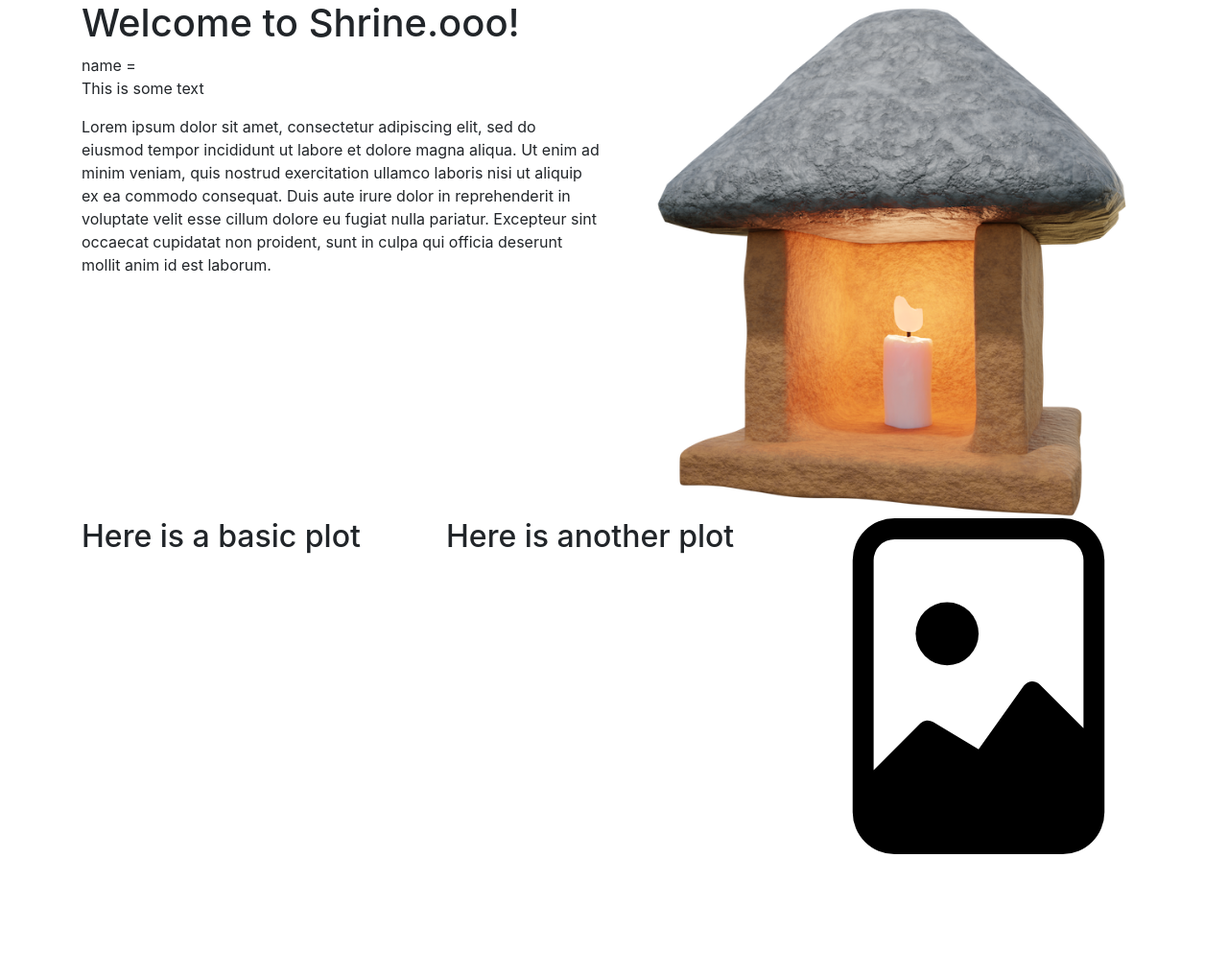
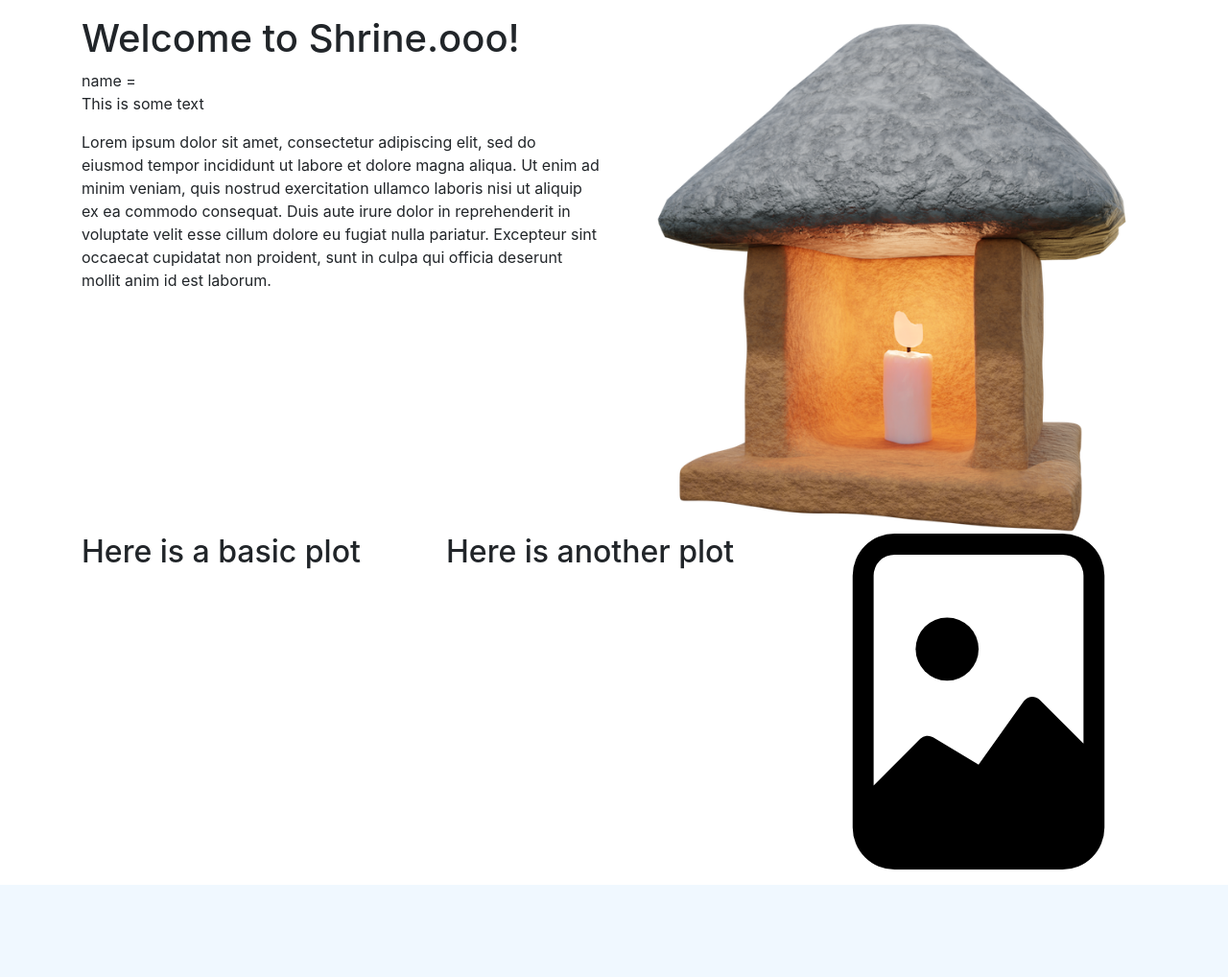
Before and after one commit to mourginakis/shrine.ooo, a Flask app: template shrine/templates/index.html in a window 1280 px wide. Shown: the part 56-1074 px from the top of the page at 96% size. Before the commit the page ends 946 px from the top, so only its background shows below. Run offline with Flask 2, Linux system fonts and the light colour scheme; the template is opened without the code that fills it, so the values that code supplies are empty; parts of the project's set-up code (start-up, migrations or seed data) failed here and were passed over.

Commit message:
add footer

```diff
--- a/shrine/static/css/styles.css
+++ b/shrine/static/css/styles.css
@@ -5,3 +5,7 @@
 .plot {
     overflow: auto;
 }
+
+footer {
+    background-color: aliceblue;
+}
--- a/shrine/templates/index.html
+++ b/shrine/templates/index.html
@@ -9,7 +9,7 @@
     <title>Shrine.ooo</title>
 </head>
 <body>
-   <nav class="navbar navbar-expand-lg navbar-light">
+   <nav class="navbar navbar-expand-lg navbar-light mb-3">
       <div class="container">
         <a class="navbar-brand" href="#">Shrine.ooo</a>
       </div>
@@ -43,6 +43,11 @@
 
    </div>
 
+   <footer>
+      <div class="container p-5 mt-3">
+      </div>
+   </footer>
+
    <script>
       (async() => {
          const response = await fetch('/plot')
```
Also changed, not shown: 2 other files.
